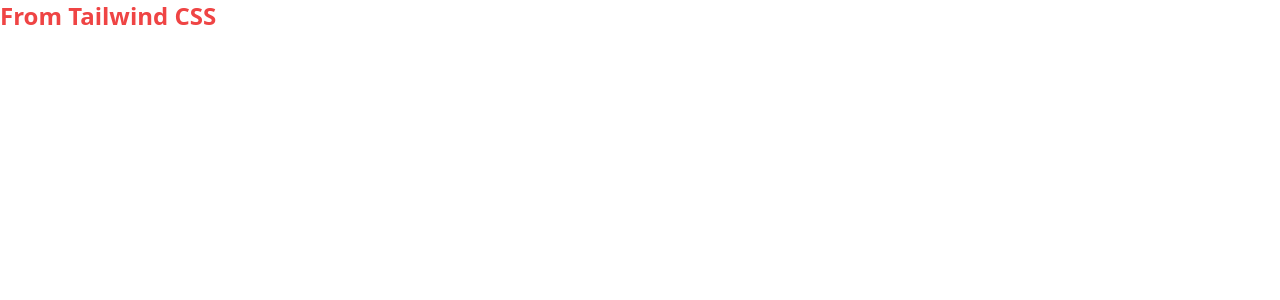
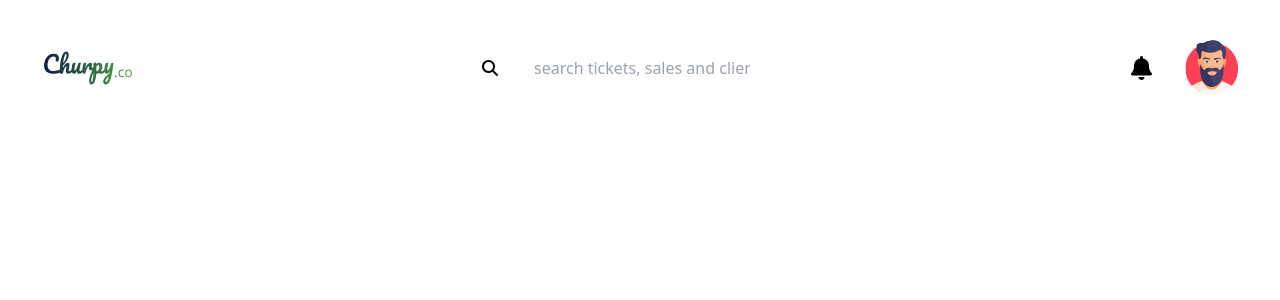
Before and after one commit to kd-kinuthiadavid/churpy-tia, a Vue app in the folder churpy-dashboard/: page / in a window 1280 px wide. Shown: the top 300 px of the page. Built offline with nearby package versions, Linux system fonts and the light colour scheme.

Commit message:
components - create a NavBar component

```diff
--- a/churpy-dashboard/src/App.vue
+++ b/churpy-dashboard/src/App.vue
@@ -1,8 +1,15 @@
-<script setup>
+<script>
+import NavBar from "./components/NavBar.vue";
+
+export default {
+    components: {
+        NavBar,
+    },
+};
 </script>
 
 <template>
-  <h1 class="font-bold text-red-500 text-2xl">From Tailwind CSS</h1>
+  <NavBar />
 </template>
 
 <style>
--- /dev/null
+++ b/churpy-dashboard/src/components/NavBar.vue
@@ -0,0 +1,25 @@
+<script></script>
+<template>
+  <div class="flex mx-10 sm:my-5 justify-between items-center">
+    <i class="sm:hidden fa-solid fa-bars p-0 m-0 text-2xl"></i>
+    <img
+      class="invisible sm:visible w-24 h-24"
+      src="./../assets/images/churpy.svg"
+    />
+    <div class="invisible sm:visible flex items-center gap-4">
+        <i class="fa-solid fa-magnifying-glass"></i>
+        <input class="rounded-lg px-5 py-2" type="search" name="dashboard-search" id="search" placeholder="search tickets, sales and clients" />
+    </div>
+    <div class="flex gap-8 items-center">
+        <i class="fa-solid fa-bell p-0 m-0 text-2xl"></i>
+        <img class="w-14 h-14 rounded-full" src="./../assets/images/avatar.svg" alt="User profile avatar" />
+    </div>
+</div>
+<div class="sm:invisible flex justify-center items-center gap-4">
+        <i class="fa-solid fa-magnifying-glass"></i>
+        <input class="rounded-lg px-5 py-2" type="search" name="dashboard-search" id="search" placeholder="search tickets, sales and clients" />
+    </div>
+</template>
+
+
+<style></style>
```
